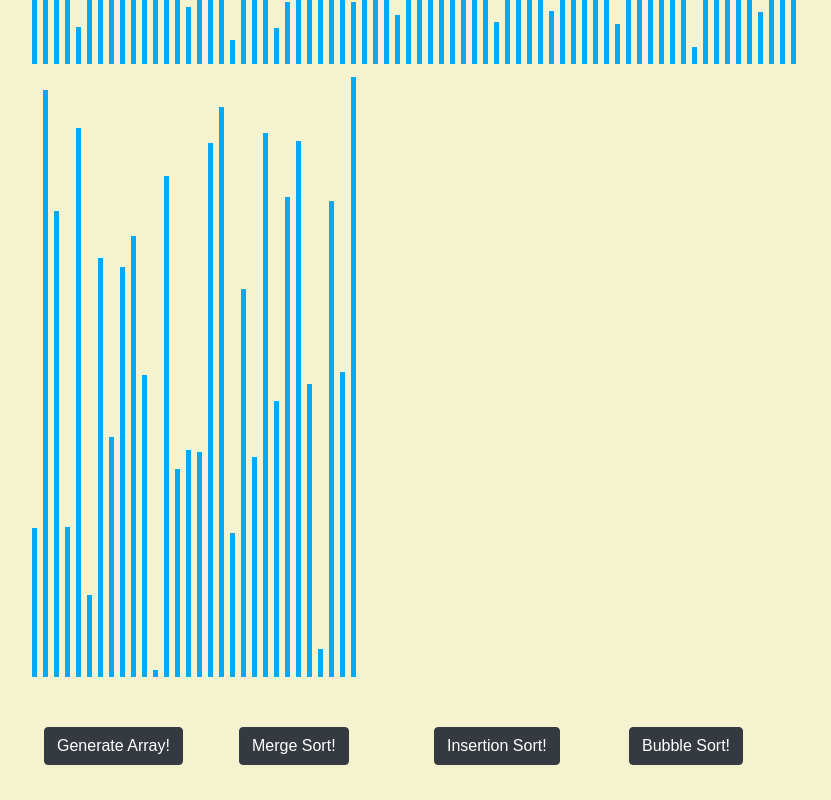
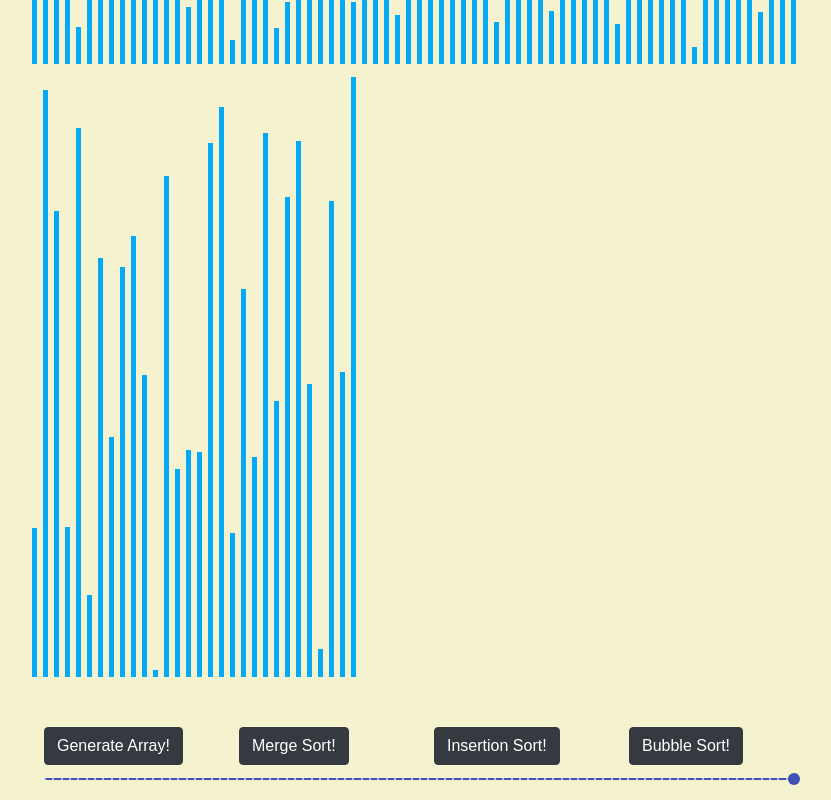
Before and after one commit to umawani/VisualSorting, a React (Create React App) app in the folder sorting_visual/: page / in a window 1280 px wide. Shown: the part 590-1390 px from the top of the page, without its empty margins (221-1052 px from the left). Before the commit the page ends 1355 px from the top, so only its background shows below. Built offline with nearby package versions, Linux system fonts and the light colour scheme.

Commit message:
Working slider functionality

```diff
--- a/sorting_visual/src/SortingVisualizer/SortingVisualizer.jsx
+++ b/sorting_visual/src/SortingVisualizer/SortingVisualizer.jsx
@@ -3,6 +3,7 @@ import './SortingVisualizer.css';
 
 
 import Typography from '@material-ui/core/Typography';
+import Slider from '@material-ui/core/Slider';
 import Container from 'react-bootstrap/Container';
 import Row from 'react-bootstrap/Row';
 import Col from 'react-bootstrap/Col';
@@ -22,6 +23,7 @@ export default class SortingVisualizer extends React.Component {
   constructor(props){
     super(props)
     this.state = {
+      size : 100,
       array : [],
       processing : false,
       checked : false,
@@ -35,7 +37,7 @@ export default class SortingVisualizer extends React.Component {
 
   resetArray(){
     const array = [];
-    for(let i = 0; i < 99; i++){
+    for(let i = 0; i < this.state.size - 1; i++){
       array.push(randomIntFromInterval(5,600));
     }
     array.push(600)
@@ -83,17 +85,20 @@ export default class SortingVisualizer extends React.Component {
       }
       else if("frontier" in animations[i]){
         setTimeout(() => {
-          arrayBars[animations[i]["frontier"]].style.backgroundColor = FRONTIER_COLOR;
+          arrayBars[animations[i]["frontier"]].style.backgroundColor
+            = FRONTIER_COLOR;
         },i * 10);
       }
       else if("normal" in animations[i]){
         setTimeout(() => {
-          arrayBars[animations[i]["normal"]].style.backgroundColor = INITIAL_COLOR;
+          arrayBars[animations[i]["normal"]].style.backgroundColor
+            = INITIAL_COLOR;
         },i * 10);
       }
       else{
         setTimeout(() => {
-          arrayBars[animations[i]["compare"]].style.backgroundColor = PROCESSING_COLOR;
+          arrayBars[animations[i]["compare"]].style.backgroundColor
+            = PROCESSING_COLOR;
         },i * 10);
       }
     }
@@ -112,12 +117,14 @@ export default class SortingVisualizer extends React.Component {
       }
       else if("normal" in animations[i]){
         setTimeout(() => {
-          arrayBars[animations[i]["normal"]].style.backgroundColor = INITIAL_COLOR;
+          arrayBars[animations[i]["normal"]].style.backgroundColor
+            = INITIAL_COLOR;
         },i * 1);
       }
       else{
         setTimeout(() => {
-          arrayBars[animations[i]["compare"]].style.backgroundColor = PROCESSING_COLOR;
+          arrayBars[animations[i]["compare"]].style.backgroundColor
+            = PROCESSING_COLOR;
         },i * 1);
       }
     }
@@ -143,18 +150,22 @@ export default class SortingVisualizer extends React.Component {
   }
 
   render() {
+      const handleSliderChange = (event, newValue) =>
+        {this.setState({size: newValue}); this.resetArray()};
     const {array} = this.state;
     return (
       <div id="page-container">
         <header>
-          <Typography variant="h3" color="inherit">Sorting Visualizer</Typography>
+          <Typography variant="h3" color="inherit">
+            Sorting Visualizer
+          </Typography>
         </header>
         <body>
           <div id="content-wrap">
               {array.map((value, index) => (
                 <div className="array-bar"
                 key={index}
-                style={{backgroundColor : '#03a9f4', height : `${value}px`,}}>
+                style={{backgroundColor : '#03a9f4', height : `${value}px`}}>
                 </div>
               ))}
           </div>
@@ -164,7 +175,8 @@ export default class SortingVisualizer extends React.Component {
                 <Col>
                   <Button variant='dark' onClick=
                   {() => this.state.processing ? console.log("in process") :
-                    (this.setState({processing : true}, () => this.resetArray()))}> Generate Array! </Button>
+                    (this.setState({processing : true},
+                      () => this.resetArray()))}> Generate Array! </Button>
                 </Col>
                 <Col>
                   <Button variant='dark' onClick=
@@ -173,14 +185,32 @@ export default class SortingVisualizer extends React.Component {
                     () => this.mergeSort()))}> Merge Sort! </Button>
                 </Col>
                 <Col>
-                  <Button variant='dark' onClick= {() => this.state.processing ? console.log("in process") :
+                  <Button variant='dark' onClick= {() => this.state.processing ?
+                    console.log("in process") :
                     (this.setState({processing : true, checked : false} ,
                     () => this.insertionSort()))}> Insertion Sort! </Button>
                 </Col>
                 <Col>
-                  <Button variant='dark' onClick= {() => this.state.processing ? console.log("in process") :
+                  <Button
+                   variant='dark' onClick= {() => this.state.processing ?
+                    console.log("in process") :
                     (this.setState({processing : true, checked : false} ,
                     () => this.bubbleSort()))}> Bubble Sort! </Button>
+                </Col>
+              </Row>
+              <Row>
+                <Col>
+                  <Slider
+                    value={this.state.size}
+                    step={1}
+                    min={10}
+                    max={100}
+                    valueLabelDisplay="auto"
+                    aria-labelledby="discrete-slider"
+                    onChange={handleSliderChange}
+                    marks
+                    disabled={this.state.processing ? true : false}
+                  />
                 </Col>
               </Row>
             </Container>
```
